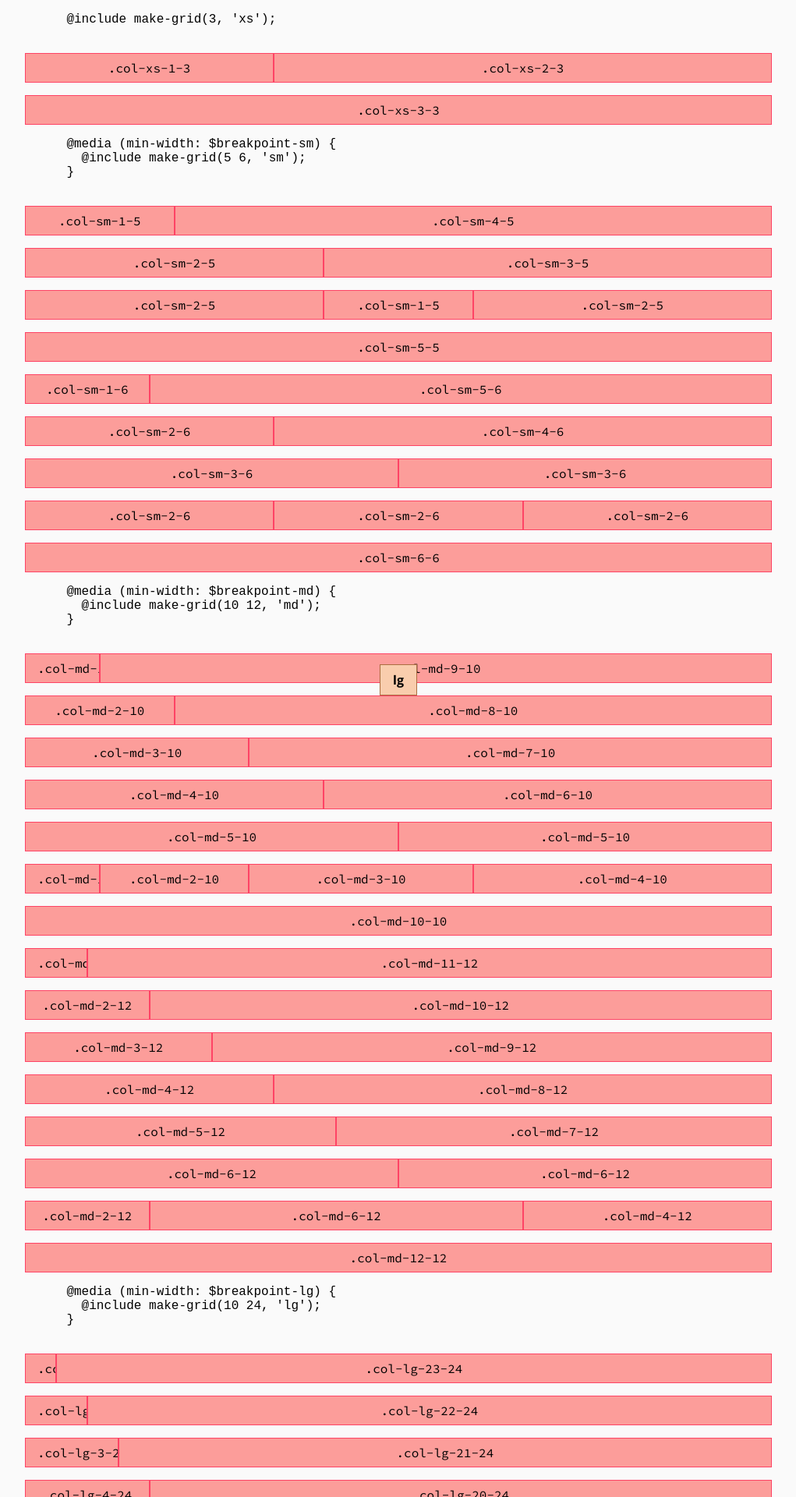
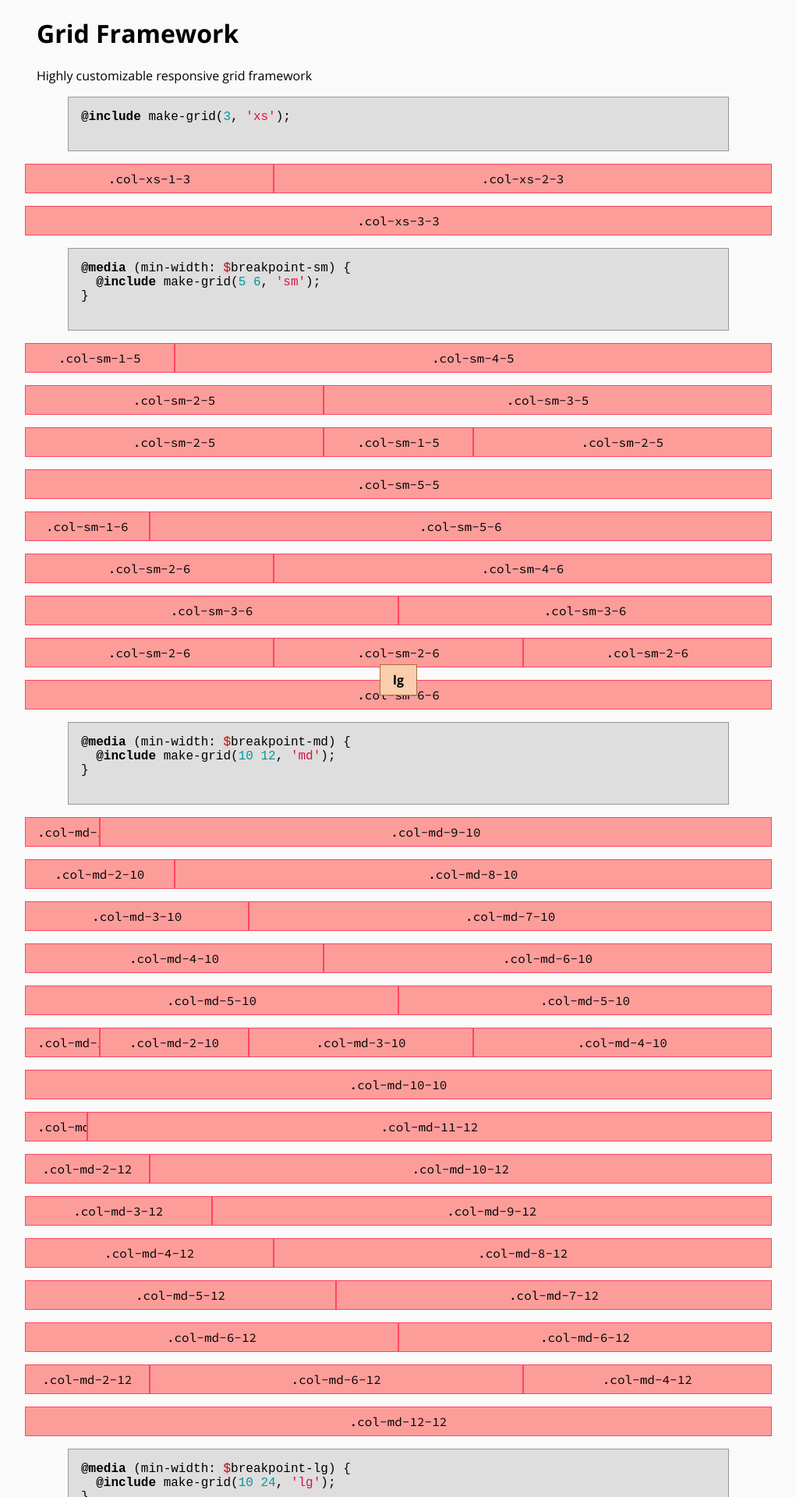
Before and after one commit to mbillard/grid-framework, a Jekyll site: the page built from index.html, in a window 1280 px wide. Shown: the top 1920 px of the page at 78% size, without its empty margins (129-1150 px from the left). Built offline with Jekyll 4.4.1, drawn with Linux system fonts in a browser that asks for light colours; some of the changed text lies outside the part shown.

Commit message:
Syntax highlighting

```diff
--- a/_config.yml
+++ b/_config.yml
@@ -1,11 +1,11 @@
 # Site settings
 title: Grid Framework
-email: your-email@domain.com
+tagline: Highly customizable responsive grid framework
 description: > # this means to ignore newlines until "baseurl:"
   Write an awesome description for your new site here. You can edit this
   line in _config.yml. It will appear in your document head meta (for
   Google search results) and in your feed.xml site description.
-baseurl: "/grid-framework" # the subpath of your site, e.g. /blog/
+baseurl: "/grid-framework" # use `jekyll serve --baseurl ''` in development
 url: "http://mbillard.com/grid-framework" # the base hostname & protocol for your site
 
 # Build settings
--- a/css/main.scss
+++ b/css/main.scss
@@ -34,8 +34,15 @@ body {
   }
 }
 
-code {
+.highlight {
   font-family: "Source Code Pro", monospace;
+  background: #dedede;
+  border: solid 1px #999;
+  margin-bottom: 1rem;
+
+  pre {
+    margin: 1rem;
+  }
 }
 
 .row {
--- a/index.html
+++ b/index.html
@@ -10,11 +10,16 @@ layout: default
 </div>
 
 <div class="container">
+  <header class="project-header">
+    <h1 class="project-title">{{ site.title }}</h1>
+    <p class="project-tagline">{{ site.tagline }}</p>
+  </header>
+
   <!-- xs -->
 
-  <pre>
+  {% highlight css %}
 @include make-grid(3, 'xs');
-  </pre>
+  {% endhighlight %}
 
   <div class="row">
     <div class="col-xs-1-3">.col-xs-1-3</div>
@@ -27,11 +32,11 @@ layout: default
 
   <!-- sm -->
 
-  <pre>
+  {% highlight css %}
 @media (min-width: $breakpoint-sm) {
   @include make-grid(5 6, 'sm');
 }
-  </pre>
+  {% endhighlight %}
 
   <div class="row">
     <div class="col-sm-1-5">.col-sm-1-5</div>
@@ -80,11 +85,11 @@ layout: default
 
   <!-- md -->
 
-  <pre>
+  {% highlight css %}
 @media (min-width: $breakpoint-md) {
   @include make-grid(10 12, 'md');
 }
-  </pre>
+  {% endhighlight %}
 
   <div class="row">
     <div class="col-md-1-10">.col-md-1-10</div>
@@ -164,11 +169,11 @@ layout: default
 
   <!-- lg -->
 
-  <pre>
+  {% highlight css %}
 @media (min-width: $breakpoint-lg) {
   @include make-grid(10 24, 'lg');
 }
-  </pre>
+  {% endhighlight %}
 
   <div class="row">
     <div class="col-lg-1-24">.col-lg-1-24</div>
@@ -244,7 +249,7 @@ layout: default
 
   <!-- all -->
 
-  <pre>
+  {% highlight css %}
 @include make-grid(3, 'xs');
 
 @media (min-width: $breakpoint-sm) {
@@ -258,14 +263,14 @@ layout: default
 @media (min-width: $breakpoint-lg) {
   @include make-grid(24, 'lg');
 }
-  </pre>
+  {% endhighlight %}
 
-  <pre>
-    &lt;div class="row"&gt;
-      &lt;div class="col-xs-1-3 col-sm-1-6 col-md-1-12 col-lg-1-24"&gt;&lt;/div&gt;
+  {% highlight html %}
+<div class="row">
+  <div class="col-xs-1-3 col-sm-1-6 col-md-1-12 col-lg-1-24"&gt;</div>
   ...
-    &lt;/div&gt;
-  </pre>
+</div>
+  {% endhighlight %}
 
   <div class="row">
     <div class="col-xs-1-3 col-sm-1-6 col-md-1-12 col-lg-1-24">
@@ -416,11 +421,11 @@ layout: default
 
   <!-- sm 7 -->
 
-  <pre>
+  {% highlight css %}
 @media (min-width: $breakpoint-sm) {
   @include make-grid(7, 'sm');
 }
-  </pre>
+  {% endhighlight %}
 
   <div class="row">
     <div class="col-sm-1-7">.col-sm-1-7</div>
@@ -439,11 +444,11 @@ layout: default
 
   <!-- md 13 -->
 
-  <pre>
+  {% highlight css %}
 @media (min-width: $breakpoint-md) {
   @include make-grid(13, 'md');
 }
-  </pre>
+  {% endhighlight %}
 
   <div class="row">
     <div class="col-md-1-13">.col-md-1-13</div>
```
Lines whose indentation alone changed are shown as unchanged.
